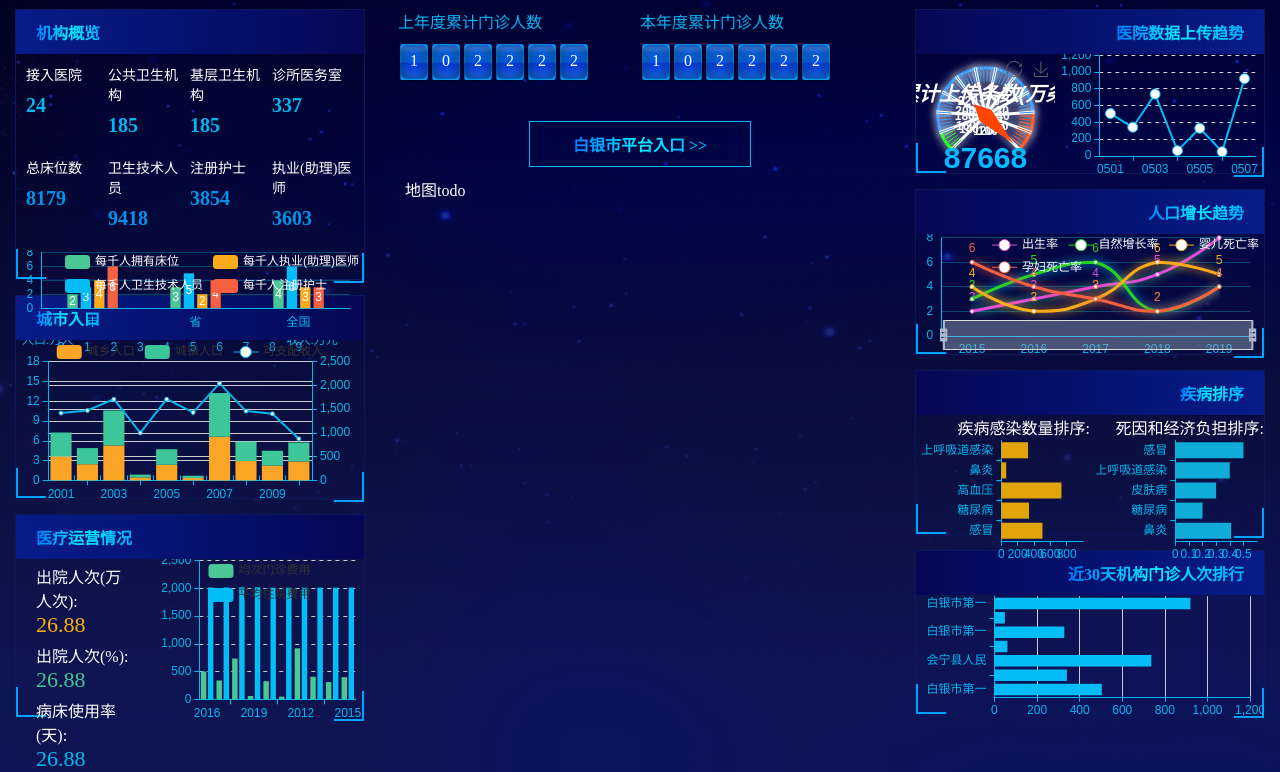
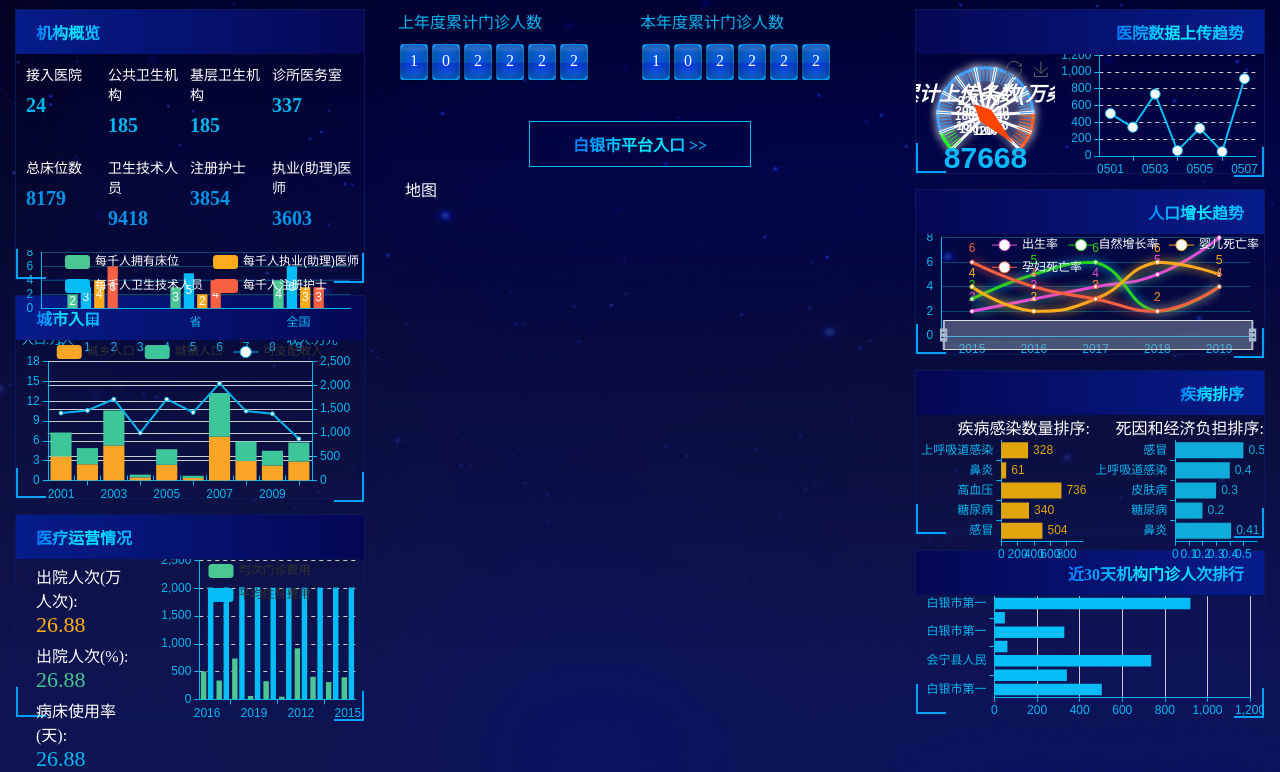
Before and after one commit to cizkey/large-screen-show, a website: page src/index.html in a window 1280 px wide. Shown: the part 65-837 px from the top of the page. Drawn offline with Linux system fonts and the light colour scheme; files whose address does not match are found by name.

Commit message:
fix: fix the chart style

```diff
--- a/src/index.html
+++ b/src/index.html
@@ -130,7 +130,7 @@
             <div class="center_bottom">
                 <div class="center_bottom_btn"><span class="content_title">白银市平台入口 >></span></div>
                 <div class="map_echarts" id="map_echart">
-                    地图todo
+                    地图
                 </div>
             </div>
         </div>
--- a/src/js/loadDisease.js
+++ b/src/js/loadDisease.js
@@ -1,5 +1,5 @@
 $(function() {
-  let data1 = ['感冒', '糖尿病', '高血压', '鼻炎', '上呼吸道感染' ];
+  let data1 = ["感冒", "糖尿病", "高血压", "鼻炎", "上呼吸道感染"];
   let data2 = [504, 340, 736, 61, 328];
 
   let option1 = {
@@ -58,7 +58,13 @@ $(function() {
       {
         name: "疾病感染数量",
         type: "bar",
-        data: data2
+        data: data2,
+        label: {
+          normal: {
+            show: true,
+            position: "right"
+          }
+        }
       }
     ]
   };
@@ -68,7 +74,7 @@ $(function() {
 });
 
 $(function() {
-  let data1 = ['鼻炎', '糖尿病', '皮肤病', '上呼吸道感染', '感冒' ];
+  let data1 = ["鼻炎", "糖尿病", "皮肤病", "上呼吸道感染", "感冒"];
   let data2 = [0.41, 0.2, 0.3, 0.4, 0.5];
 
   let option2 = {
@@ -127,7 +133,13 @@ $(function() {
       {
         name: "死因和经济负担",
         type: "bar",
-        data: data2
+        data: data2,
+        label: {
+          normal: {
+            show: true,
+            position: "right"
+          }
+        }
       }
     ]
   };
```
